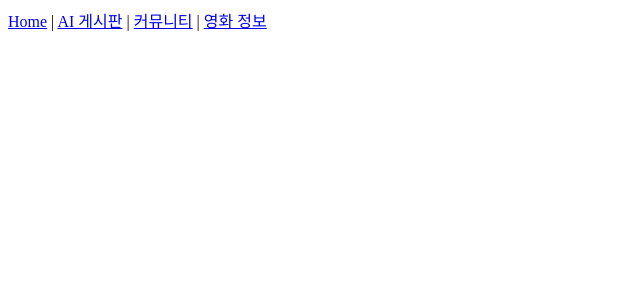
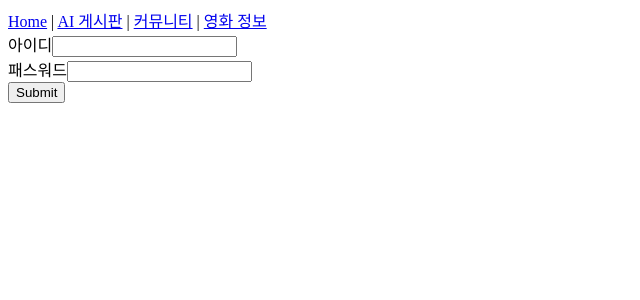
Before and after one commit to Owhen-Min/AltEnds, a Vue app in the folder front/: page /login in a window 1280 px wide. Shown: the top 300 px of the page, without its empty margins (0-640 px from the left). Built offline with nearby package versions, Linux system fonts and the light colour scheme.

Commit message:
feat:login

```diff
--- a/front/src/router/index.js
+++ b/front/src/router/index.js
@@ -1,5 +1,6 @@
 import { createRouter, createWebHistory } from 'vue-router'
-import HomeView from '../views/HomeView.vue'
+import HomeView from '@/views/HomeView.vue'
+import LoginView from '@/views/LoginView.vue'
 
 const router = createRouter({
   history: createWebHistory(import.meta.env.BASE_URL),
@@ -9,6 +10,11 @@ const router = createRouter({
       name: 'home',
       component: HomeView,
     },
+    {
+      path: '/login',
+      name: 'login',
+      component: LoginView
+    },
   ],
 })
 
--- /dev/null
+++ b/front/src/views/LoginView.vue
@@ -0,0 +1,21 @@
+<template>
+  <div>
+    <form>
+      <label for="">아이디</label>
+      <input type="text"><br>
+
+      <label for="">패스워드</label>
+      <input type="text"><br>
+
+      <input type="submit">
+    </form>
+  </div>
+</template>
+
+<script setup>
+
+</script>
+
+<style lang="scss" scoped>
+
+</style>
```
